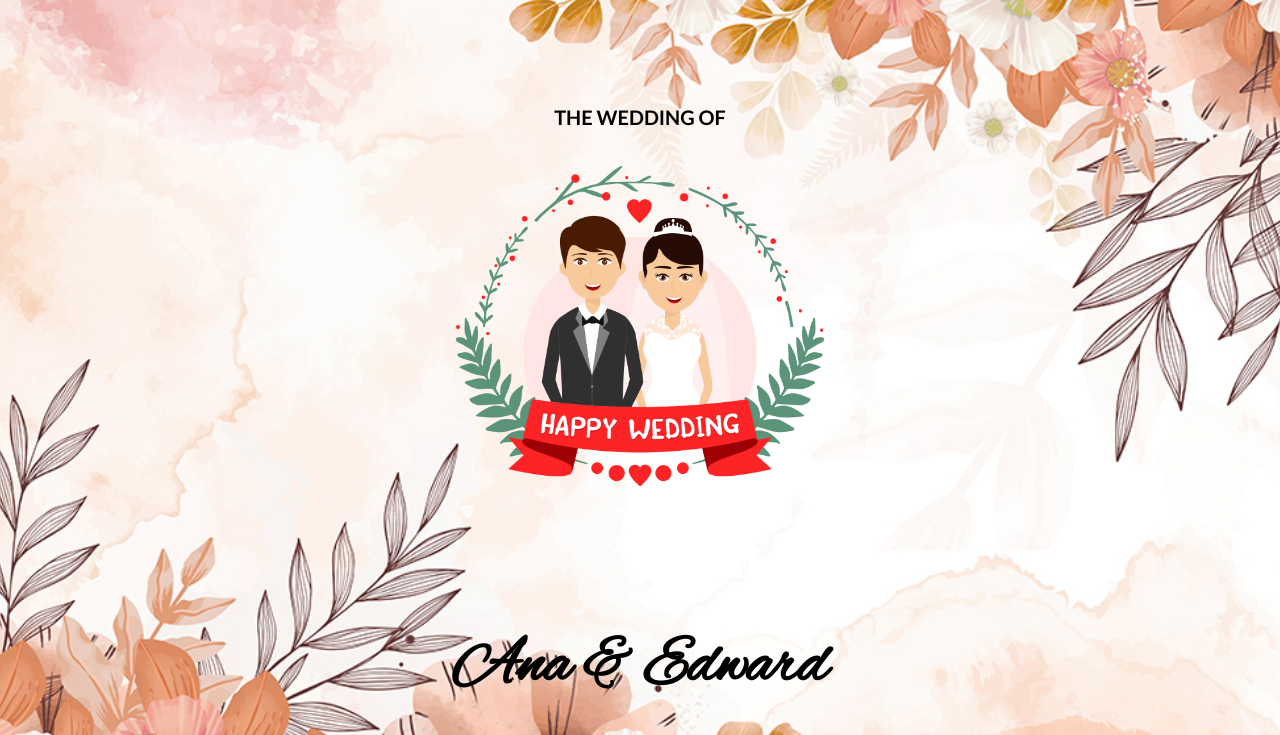
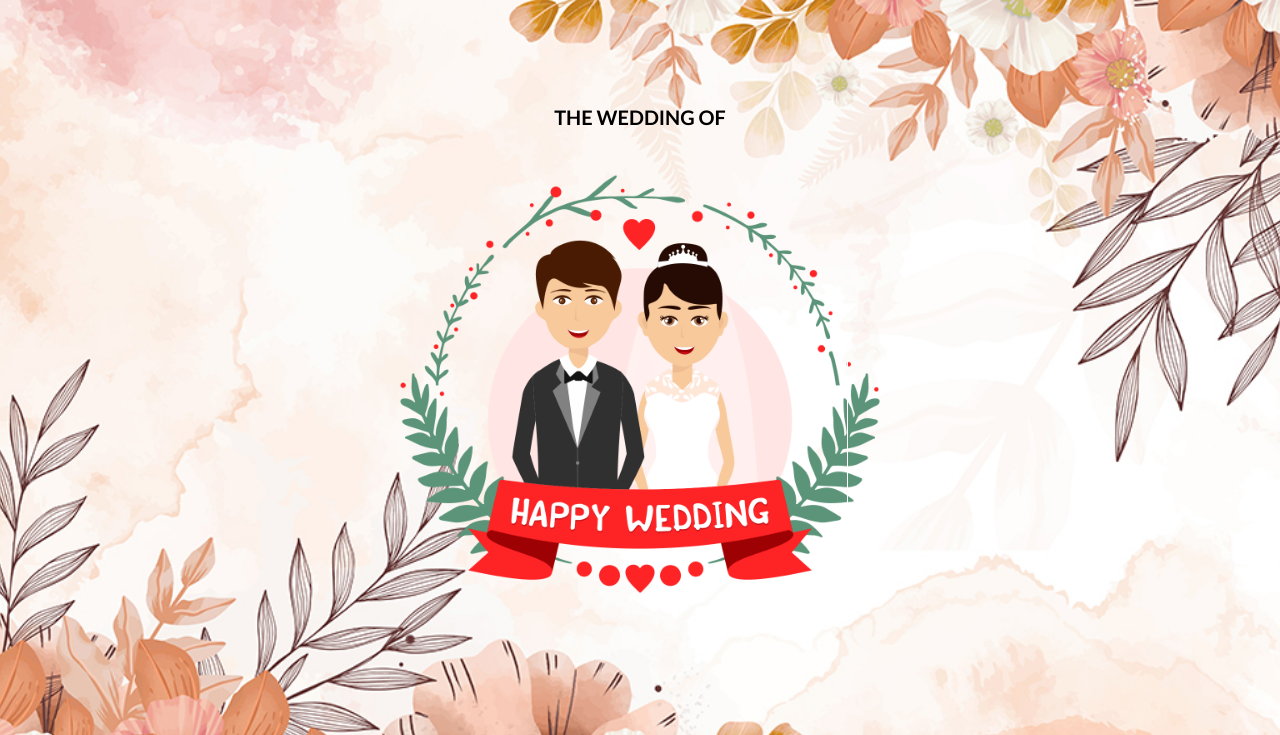
Before and after one commit to iLuxyy/ana-edwarInvittation, a plain HTML site: page index.html in a window 1280 px wide. Both pictures are taken after a click on the button "Open Invittation". Shown: the top 735 px of the page. Drawn offline with nearby package versions, Linux system fonts and the light colour scheme.

Commit message:
Update style.css
Signed-off-by: iLuxyy <119168743+iLuxyy@users.noreply.github.com>

```diff
--- a/style/style.css
+++ b/style/style.css
@@ -92,8 +92,8 @@ p{
     height: 100%;
 }
 .img-pengantin{
-    width: 30%;
-    height: 30%;
+    width: 500px;
+    height: 500px;
 }
 .konten1{
     background-image: url("bg3.jpg");
```
